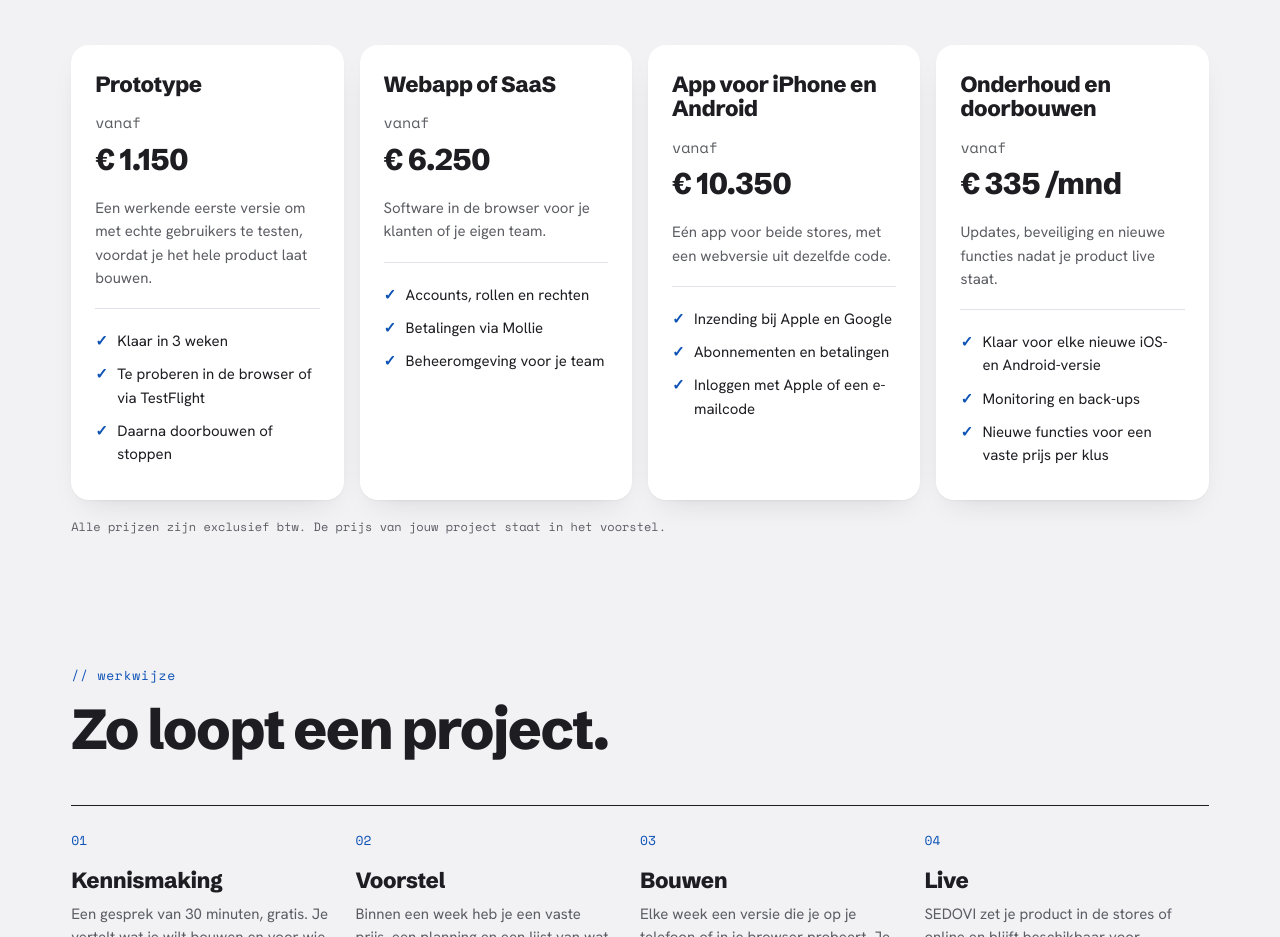
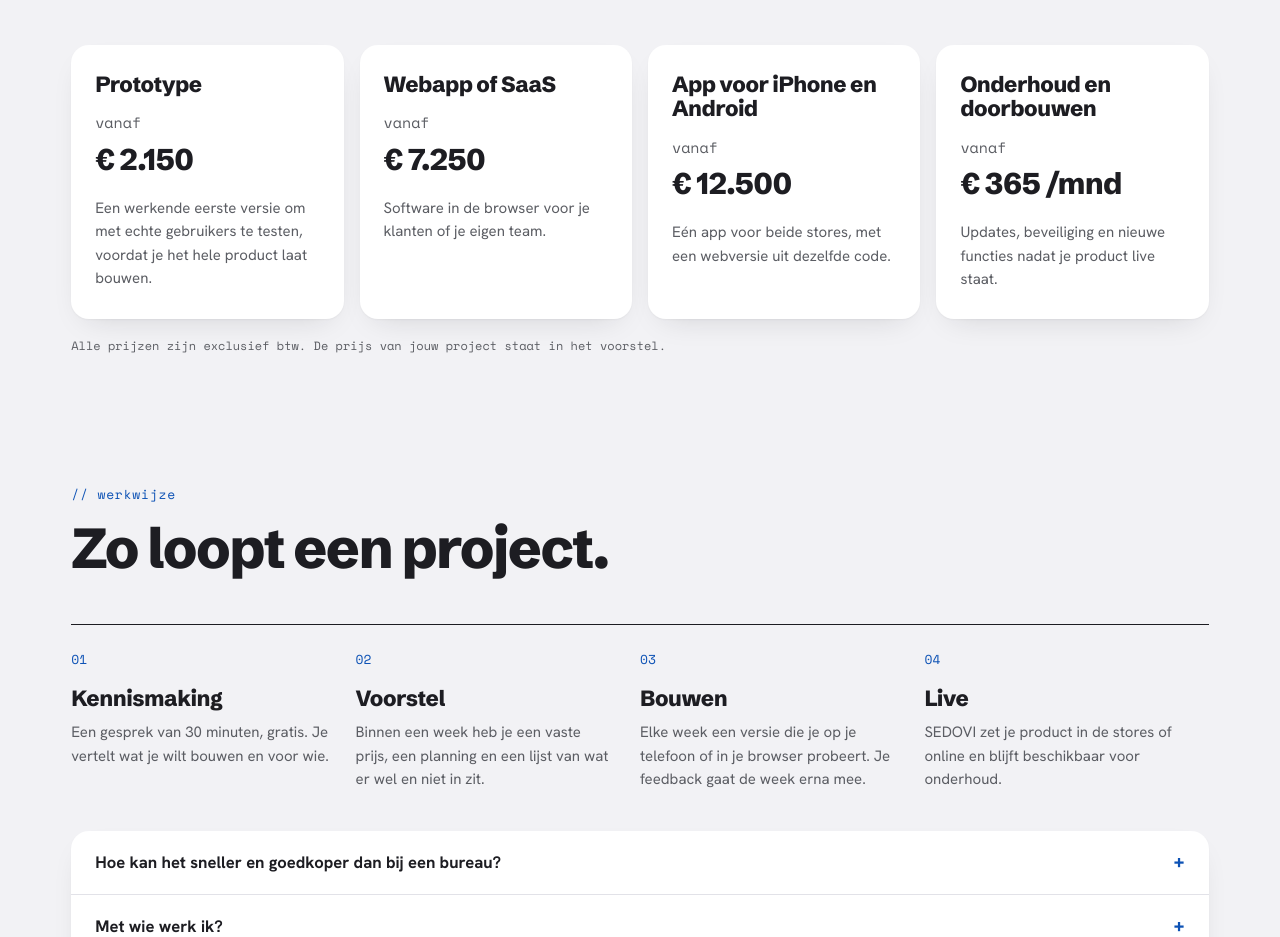
Before and after one commit to SEDOVI/website, a plain HTML site: page index.html in a window 1280 px wide. Shown: the part 2781-3718 px from the top of the page. Drawn offline with nearby package versions, Linux system fonts and the light colour scheme.

Commit message:
feat(site): new package prices, drop per-package bullet lists

```diff
--- a/assets/site.css
+++ b/assets/site.css
@@ -97,9 +97,6 @@ h3{margin:0;font-family:var(--display);font-weight:800;font-size:var(--step-2);l
 .price{font-family:var(--mono);font-size:14px;color:var(--blue);margin:10px 0 0;}
 .price strong{font-family:var(--display);font-size:30px;color:var(--ink);letter-spacing:-.02em;display:block;margin-top:2px;}
 .service p{color:var(--muted);font-size:var(--step-1);margin:14px 0 0;}
-.service ul{margin:18px 0 0;padding:16px 0 0;border-top:1px solid var(--line);list-style:none;font-size:15px;}
-.service li{padding:5px 0 5px 22px;position:relative;}
-.service li::before{content:"✓";position:absolute;left:0;color:var(--blue);font-weight:700;}
 .fineprint{font-family:var(--mono);font-size:12px;color:var(--muted);margin:18px 0 0;}
 
 /* process */
--- a/index.html
+++ b/index.html
@@ -134,43 +134,23 @@
       <div class="services">
         <article class="service">
           <h3>Prototype</h3>
-          <p class="price">vanaf<strong>€ 1.150</strong></p>
+          <p class="price">vanaf<strong>€ 2.150</strong></p>
           <p>Een werkende eerste versie om met echte gebruikers te testen, voordat je het hele product laat bouwen.</p>
-          <ul>
-            <li>Klaar in 3 weken</li>
-            <li>Te proberen in de browser of via TestFlight</li>
-            <li>Daarna doorbouwen of stoppen</li>
-          </ul>
         </article>
         <article class="service">
           <h3>Webapp of SaaS</h3>
-          <p class="price">vanaf<strong>€ 6.250</strong></p>
+          <p class="price">vanaf<strong>€ 7.250</strong></p>
           <p>Software in de browser voor je klanten of je eigen team.</p>
-          <ul>
-            <li>Accounts, rollen en rechten</li>
-            <li>Betalingen via Mollie</li>
-            <li>Beheeromgeving voor je team</li>
-          </ul>
         </article>
         <article class="service">
           <h3>App voor iPhone en Android</h3>
-          <p class="price">vanaf<strong>€ 10.350</strong></p>
+          <p class="price">vanaf<strong>€ 12.500</strong></p>
           <p>Eén app voor beide stores, met een webversie uit dezelfde code.</p>
-          <ul>
-            <li>Inzending bij Apple en Google</li>
-            <li>Abonnementen en betalingen</li>
-            <li>Inloggen met Apple of een e-mailcode</li>
-          </ul>
         </article>
         <article class="service">
           <h3>Onderhoud en doorbouwen</h3>
-          <p class="price">vanaf<strong>€ 335 /mnd</strong></p>
+          <p class="price">vanaf<strong>€ 365 /mnd</strong></p>
           <p>Updates, beveiliging en nieuwe functies nadat je product live staat.</p>
-          <ul>
-            <li>Klaar voor elke nieuwe iOS- en Android-versie</li>
-            <li>Monitoring en back-ups</li>
-            <li>Nieuwe functies voor een vaste prijs per klus</li>
-          </ul>
         </article>
       </div>
       <p class="fineprint">Alle prijzen zijn exclusief btw. De prijs van jouw project staat in het voorstel.</p>
```
Also changed, not shown: en/index.html (+4 -24 lines).
